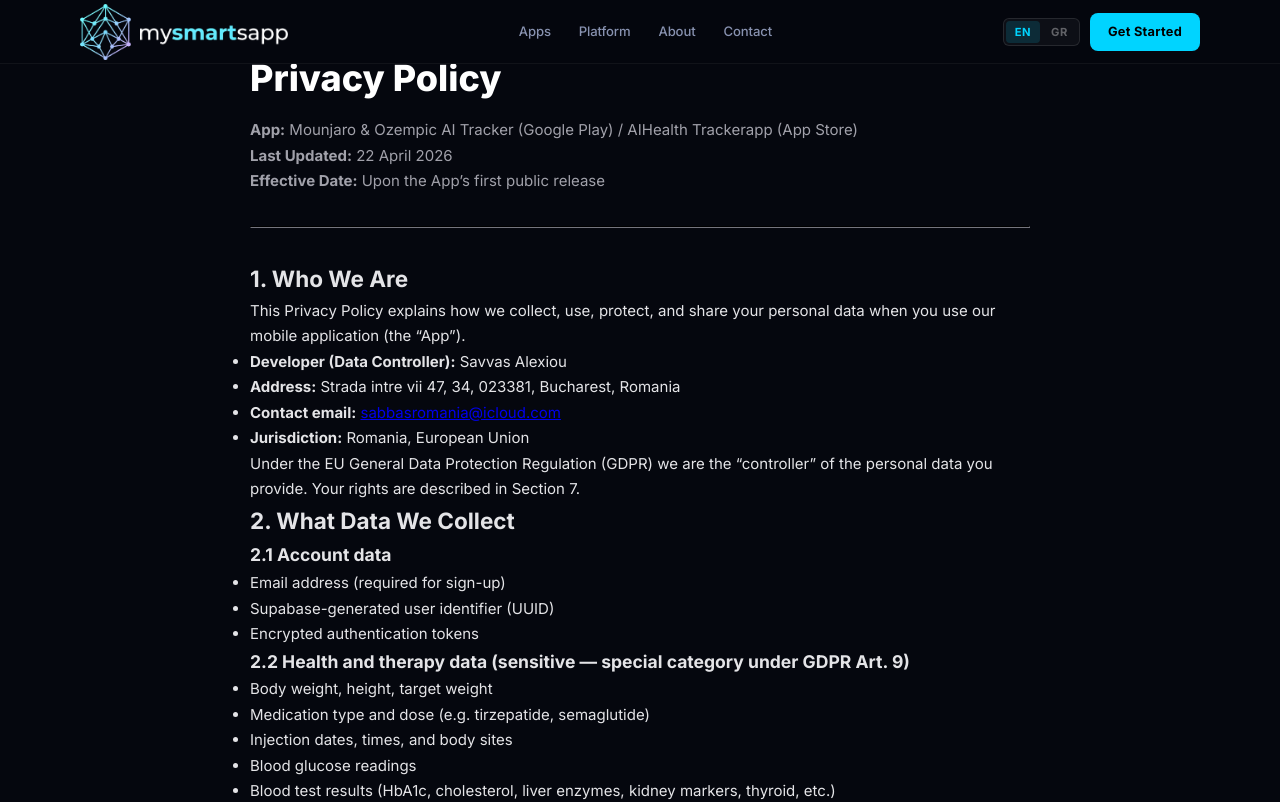
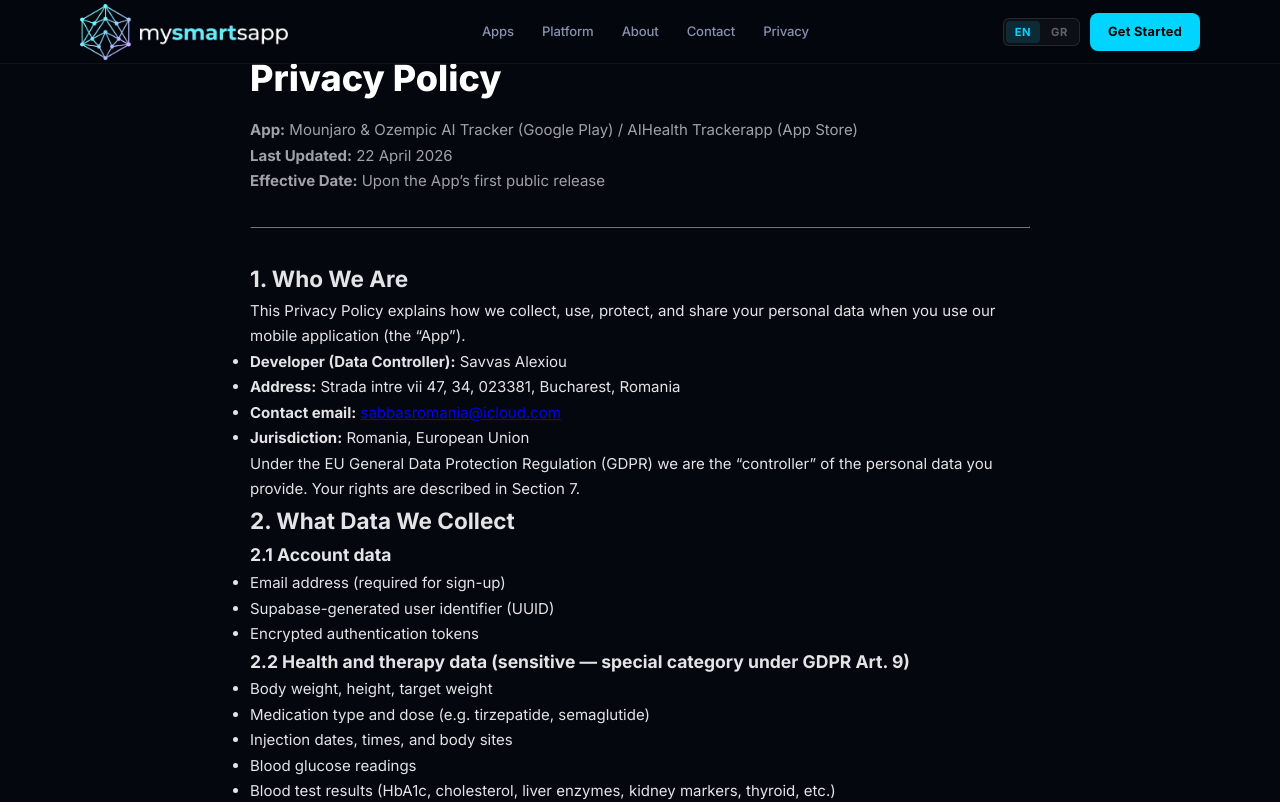
Before and after one commit to Sabbasromania-ai/mysmartapp-site, a React (Vite) app: page /privacy in a window 1280 px wide. Shown: the top 802 px of the page. Built offline with nearby package versions, Linux system fonts and the light colour scheme.

Commit message:
feat(nav): add Privacy link + fix hash nav from sub-routes

```diff
--- a/src/components/Nav.tsx
+++ b/src/components/Nav.tsx
@@ -37,10 +37,11 @@
         </a>
         <div className="nav-links">
           {links.map(l => (
-            <a key={l.id} href={`#${l.id}`} className={`nav-link${active === l.id ? ' active' : ''}`}>
+            <a key={l.id} href={`/#${l.id}`} className={`nav-link${active === l.id ? ' active' : ''}`}>
               {l.label}
             </a>
           ))}
+          <a href="/privacy" className="nav-link">{t('footer_privacy')}</a>
         </div>
         <div style={{ display: 'flex', alignItems: 'center', gap: 10 }}>
           <div className="lang-toggle">
```
